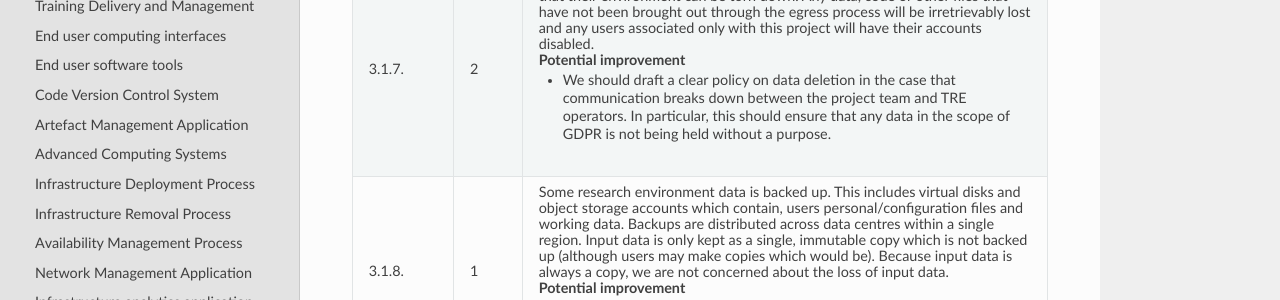
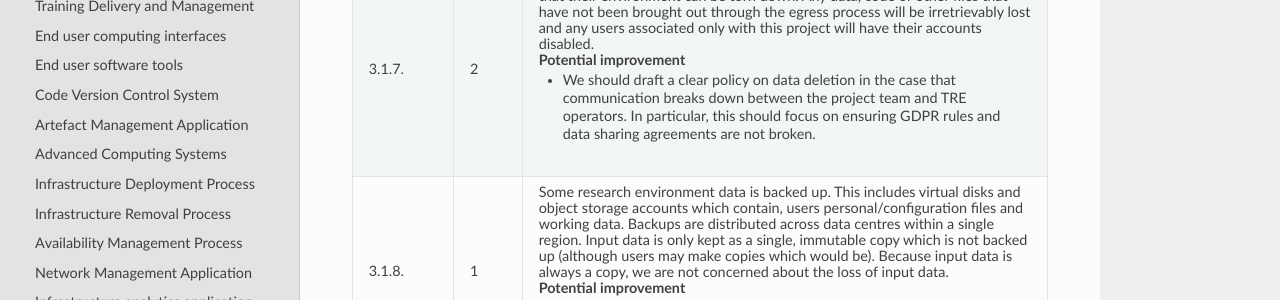
Before and after one commit to sa-tre/satre-specification, a Sphinx documentation site: the page built from docs/source/evaluations/alan_turing_institute.md, in a window 1280 px wide and 900 px high, scrolled down 15792 px. Shown: the part 187-487 px from the top of the window. Built offline with Sphinx 7.4.7 and the Read the Docs theme 2.0.0, drawn with Linux system fonts in a browser that asks for light colours.

Commit message:
Mention data sharing agreements as well as GDPR

```diff
--- a/docs/source/evaluations/alan_turing_institute.md
+++ b/docs/source/evaluations/alan_turing_institute.md
@@ -779,7 +779,7 @@
     Any data, code or other files that have not been brought out through the egress process will be irretrievably lost and any users associated only with this project will have their accounts disabled.
     #### Potential improvement
     - We should draft a clear policy on data deletion in the case that communication breaks down between the project team and TRE operators.
-      In particular, this should ensure that any data in the scope of GDPR is not being held without a purpose.
+      In particular, this should focus on ensuring GDPR rules and data sharing agreements are not broken.
 * - 3.1.8.
   - 1
   - Some research environment data is backed up.
```
